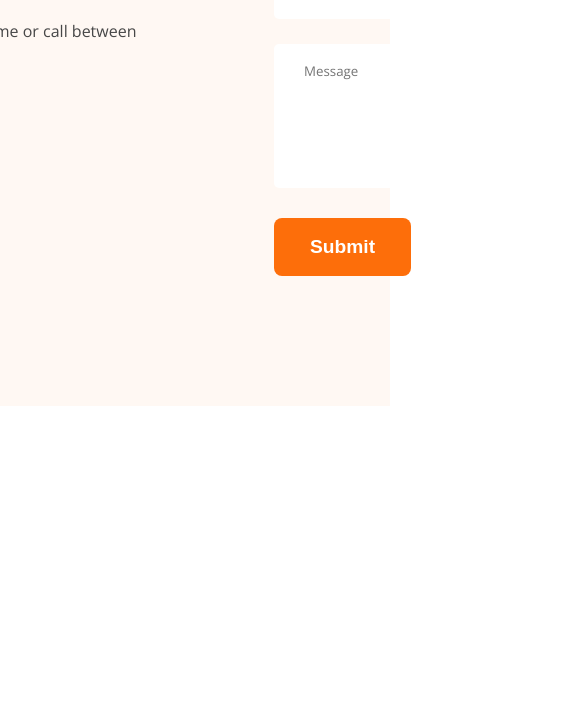
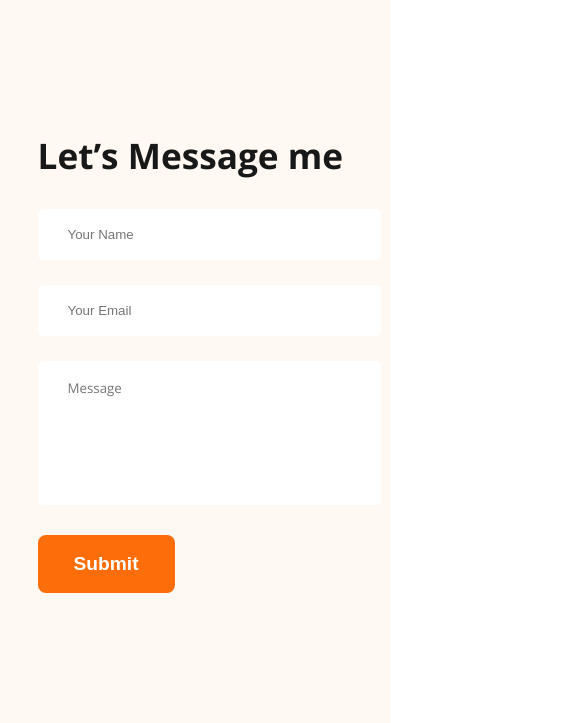
Before and after one commit to limon-l/portfolio-devs, a plain HTML site: page index.html in a window 390 px wide. Shown: the part 6269-6992 px from the top of the page, 585 px wide, since content can reach past the window. Before the commit the page ends 6675 px from the top, so only its background shows below. Drawn offline with nearby package versions, Linux system fonts and the light colour scheme.

Commit message:
total responsive for sm

```diff
--- a/styles/styles.css
+++ b/styles/styles.css
@@ -410,4 +410,15 @@ nav li a {
   .r-head {
     margin: 0;
   }
+
+  .footer-container {
+    flex-direction: column;
+  }
+
+  .ft-para,
+  .form-inputs input,
+  .textarea,
+  .left-ft {
+    width: 90%;
+  }
 }
```
